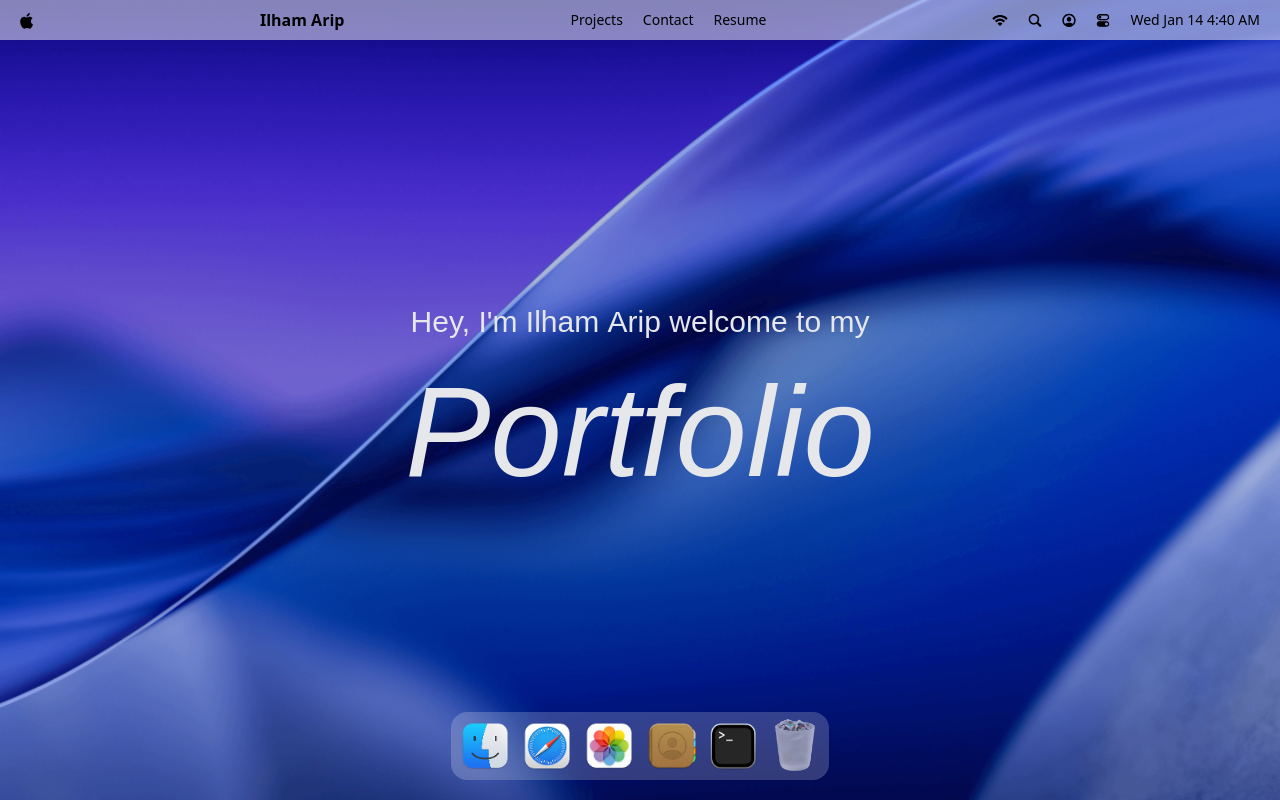
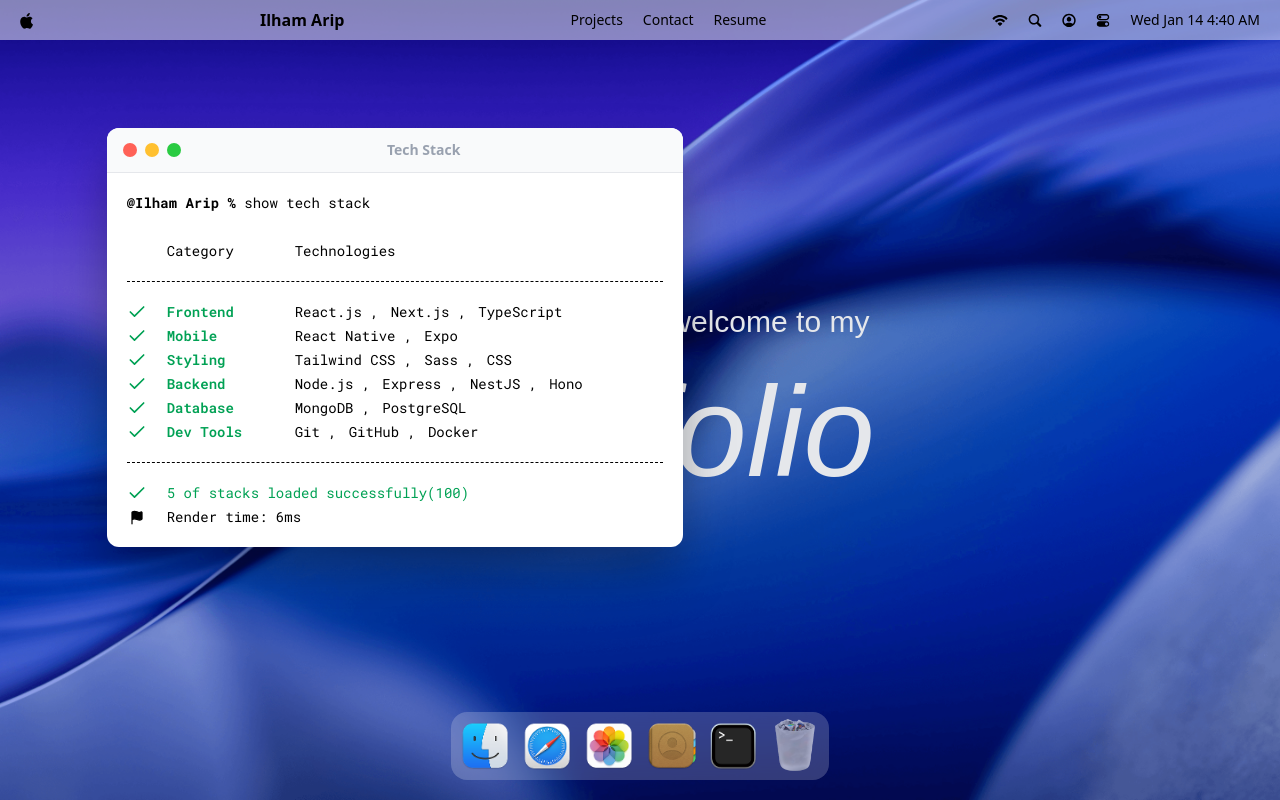
Before and after one commit to ilhamganteng321/mac-portfolio, a React (Vite) app: page / in a window 1280 px wide. Both pictures are taken after a click on the button 733 px from the left and 746 px from the top of the page. Built offline with nearby package versions, Linux system fonts and the light colour scheme; a web font is replaced by a local one.

Commit message:
adding feature close/open terminal

```diff
--- a/package.json
+++ b/package.json
@@ -14,11 +14,13 @@
     "@tailwindcss/vite": "^4.1.18",
     "dayjs": "^1.11.19",
     "gsap": "^3.14.2",
+    "immer": "^11.1.3",
     "lucide-react": "^0.562.0",
     "react": "^19.2.0",
     "react-dom": "^19.2.0",
     "react-tooltip": "^5.30.0",
-    "tailwindcss": "^4.1.18"
+    "tailwindcss": "^4.1.18",
+    "zustand": "^5.0.9"
   },
   "devDependencies": {
     "@eslint/js": "^9.39.1",
--- a/src/App.jsx
+++ b/src/App.jsx
@@ -1,4 +1,9 @@
 import {Navbar, Welcome, Dock} from "#components"
+import {Draggable} from "gsap/Draggable";
+import {gsap} from "gsap";
+import {Terminal} from "#windows";
+gsap.registerPlugin(Draggable)
+
 const App = () => {
     return (
         <>
@@ -6,6 +11,8 @@
                <Navbar/>
                <Welcome/>
                <Dock/>
+
+               <Terminal/>
            </main>
         </>
     )
--- a/src/components/Dock.jsx
+++ b/src/components/Dock.jsx
@@ -3,13 +3,29 @@
 import { Tooltip } from "react-tooltip";
 import { useGSAP } from "@gsap/react";
 import gsap from "gsap";
+import useWindowStore from "#store/window.js";
 
 const Dock = () => {
+    const { openWindow, closeWindow, windows} = useWindowStore();
     const dockRef = useRef(null);
 
     const toggleApp = ({ id, canOpen }) => {
         if (!canOpen) return;
-        console.log("Toggle app:", id);
+
+        const window = windows[id];
+
+        if(!window) {
+            console.log("window tidak ditemukan: ", id)
+            return;
+        }
+
+        if(window.isOpen) {
+            closeWindow(id)
+        }else{
+            openWindow(id)
+        }
+
+        console.log(windows)
     };
 
     useGSAP(() => {
--- /dev/null
+++ b/src/components/WindowControls.jsx
@@ -0,0 +1,15 @@
+import useWindowStore from "#store/window.js";
+
+const WindowControls = ({target}) => {
+
+    const {closeWindow} = useWindowStore();
+    return (
+        <div id="window-controls">
+            <div className="close" onClick={()=>closeWindow(target)}/>
+            <div className="minimize"></div>
+            <div className="maximize"></div>
+        </div>
+    )
+}
+
+export default WindowControls;
--- a/src/components/index.js
+++ b/src/components/index.js
@@ -1,9 +1,11 @@
 import Navbar from "#components/Navbar.jsx";
 import Welcome from "#components/Welcome.jsx";
 import Dock from "#components/Dock.jsx";
+import WindowControls from "#components/WindowControls.jsx";
 
 export {
     Navbar,
     Welcome,
     Dock,
+    WindowControls
 }
--- /dev/null
+++ b/src/hoc/WindowWrapper.jsx
@@ -0,0 +1,51 @@
+import useWindowStore from "#store/window.js";
+import {useLayoutEffect, useRef} from "react";
+import {useGSAP} from "@gsap/react";
+import gsap from "gsap";
+import {Draggable} from "gsap/Draggable";
+
+function WindowWrapper(Component, windowKey) {
+    const Wrapped = (props) =>{
+        const { focusWindow, windows } = useWindowStore();
+
+        const {isOpen, zIndex } = windows[windowKey];
+        const ref = useRef(null)
+
+        useGSAP(()=>{
+            const el = ref.current;
+            if(!el || !isOpen) return;
+
+            el.style.display = "block";
+            gsap.fromTo(el,
+                { scale: 0.8, opacity: 0, y:40},
+                {scale: 1, opacity: 1, y:0, duration:0.4, ease:"power3.out"}
+                )
+        }, [isOpen])
+
+        useGSAP(()=>{
+            const el = ref.current;
+            if(!el) return;
+
+            const [instance] = Draggable.create(el, {onPress:()=> focusWindow(windowKey)} )
+            return ()=> instance.kill();
+        });
+
+        useLayoutEffect(() => {
+            const el = ref.current;
+            if(!el) return;
+
+            el.style.display = isOpen ? "block" : "none";
+        }, [isOpen]);
+
+        return <section id={windowKey} ref={ref} style={{zIndex}} className="absolute">
+            <Component {...props}/>
+        </section>
+    }
+
+    Wrapped.displayName = `WindowWrapper${Component.displayName || Component.name || "Component"}`;
+
+
+    return Wrapped;
+}
+
+export default WindowWrapper
--- /dev/null
+++ b/src/store/window.js
@@ -0,0 +1,31 @@
+import { create} from "zustand"
+import {immer} from "zustand/middleware/immer";
+import {INITIAL_Z_INDEX, WINDOW_CONFIG} from "#constants/index.js";
+
+const useWindowStore = create(immer((set) => ({
+    windows: WINDOW_CONFIG,
+        nextZIndex : INITIAL_Z_INDEX + 1,
+    openWindow: (windowKey, data = null) => set((state) => {
+        const win = state.windows[windowKey];
+        if(!win) return;
+        win.isOpen = true;
+        win.zIndex = state.nextZIndex;
+        win.data = data ?? win.data;
+        state.nextZIndex++;
+    }),
+    closeWindow: (windowKey) => set((state) => {
+        const win = state.windows[windowKey];
+        if(!win) return;
+        win.isOpen = false;
+        win.zIndex = INITIAL_Z_INDEX;
+        win.data = null;
+    }),
+    focusWindow: (windowKey) => set((state) => {
+        const win = state.windows[windowKey];
+        if(!win) return;
+        win.zIndex = state.nextZIndex++;
+    }),
+
+})))
+
+export default useWindowStore;
--- /dev/null
+++ b/src/windows/Terminal.jsx
@@ -0,0 +1,56 @@
+import WindowWrapper from "#hoc/WindowWrapper.jsx";
+import {techStack} from "#constants/index.js";
+import {Check, Flag} from "lucide-react";
+import WindowControls from "#components/WindowControls.jsx";
+
+const Terminal = () => {
+    return (
+        <>
+        <div id="window-header">
+            <WindowControls target="terminal"/>
+            <h2>Tech Stack</h2>
+        </div>
+        <div className="techstack">
+            <p>
+                <span className="font-bold">@Ilham Arip % </span>
+                 show tech stack
+            </p>
+        <div className="label">
+            <p className="w-32">Category</p>
+            <p>Technologies</p>
+        </div>
+            <ul className="content">
+                {techStack.map(({category, items}) => (
+                    <li className="flex items-center" key={category} >
+                        <Check className="check" size={20} />
+                        <h3>{category}</h3>
+                        <ul>
+                            {items.map((item, index) => (
+                                <li key={index}>
+                                    {item} {index < items.length - 1 ? "," : ""}
+                                </li>
+                            ))}
+                        </ul>
+                    </li>
+                ))}
+            </ul>
+
+            <div className="footnote">
+                <p>
+                    <Check size={20} /> 5 of stacks loaded successfully(100)
+                </p>
+
+                <p className="text-black">
+                    <Flag size={15} fill="black"/>
+                    Render time: 6ms
+                </p>
+            </div>
+        </div>
+
+        </>
+    )
+}
+
+const TerminalWindow = WindowWrapper(Terminal,"terminal")
+
+export default TerminalWindow;
--- /dev/null
+++ b/src/windows/index.js
@@ -0,0 +1,5 @@
+import Terminal from "#windows/Terminal.jsx";
+
+export {
+    Terminal,
+}
```
Also changed, not shown: 1 other file (tests, documents, lock files or other folders).
